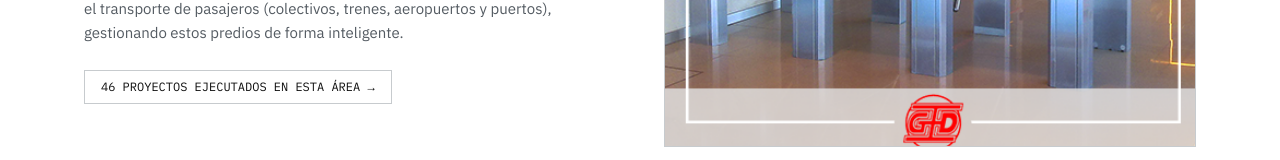
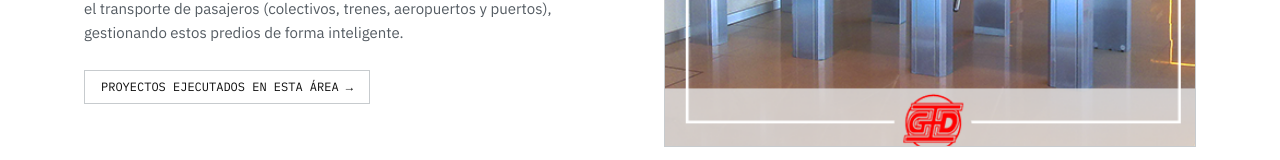
Before and after one commit to MMAmuchastegui/staticwebsite, a Next.js app: page /servicios/edificios-inteligentes in a window 1280 px wide. Shown: the part 445-605 px from the top of the page. Built offline with nearby package versions, Linux system fonts and the light colour scheme; a web font is replaced by a local one.

Commit message:
Cambio en nuestros servicios -> slug

```diff
--- a/src/app/servicios/[slug]/page.tsx
+++ b/src/app/servicios/[slug]/page.tsx
@@ -56,7 +56,7 @@ export default async function ServiceDetail({
               href="/nuestro-trabajo"
               className="mt-6 inline-flex items-center gap-2 font-mono-data text-xs text-ink border border-steel-light px-4 py-2 hover:border-red hover:text-red transition-colors"
             >
-              {relatedCount} PROYECTOS EJECUTADOS EN ESTA ÁREA →
+              PROYECTOS EJECUTADOS EN ESTA ÁREA →
             </Link>
           )}
         </div>
```
